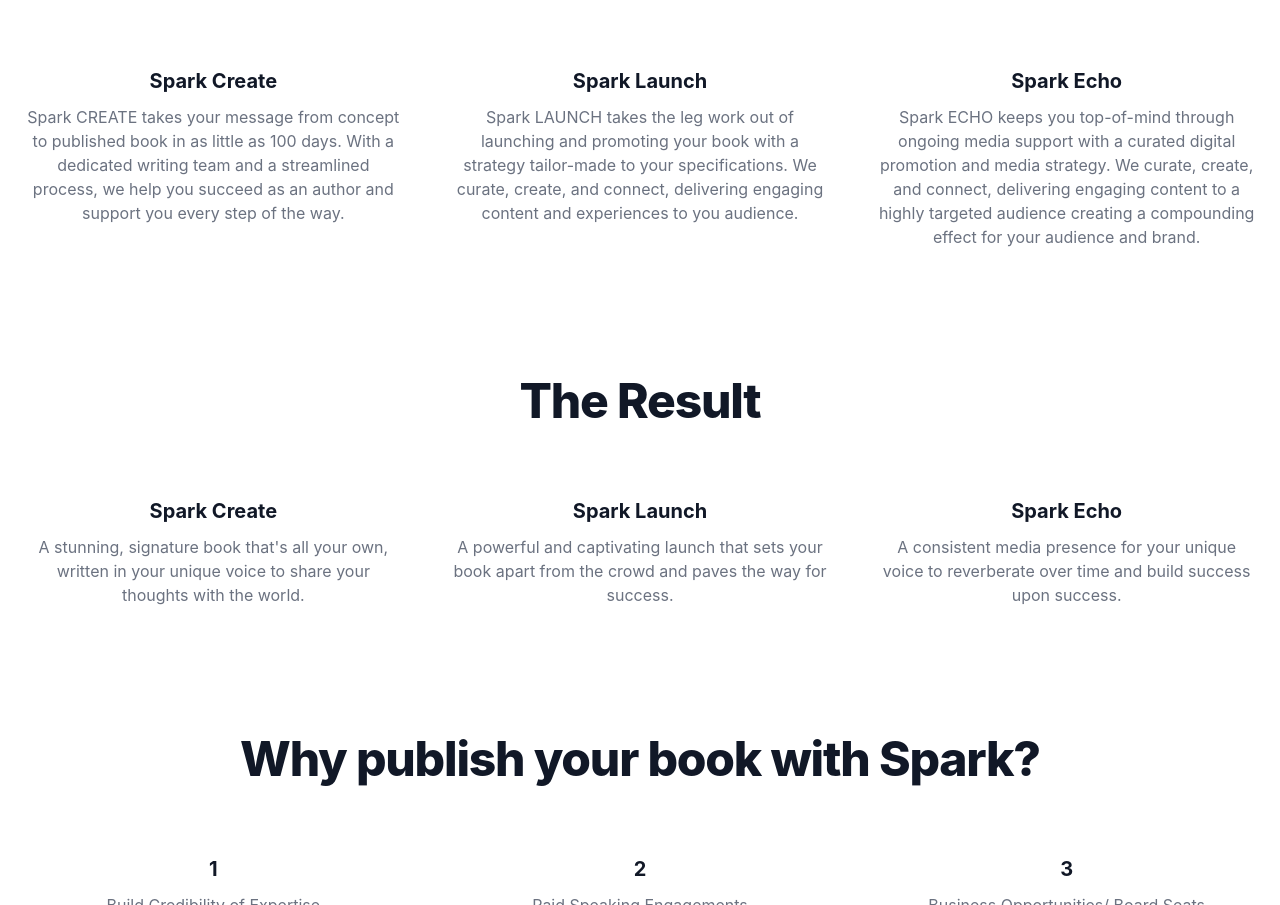
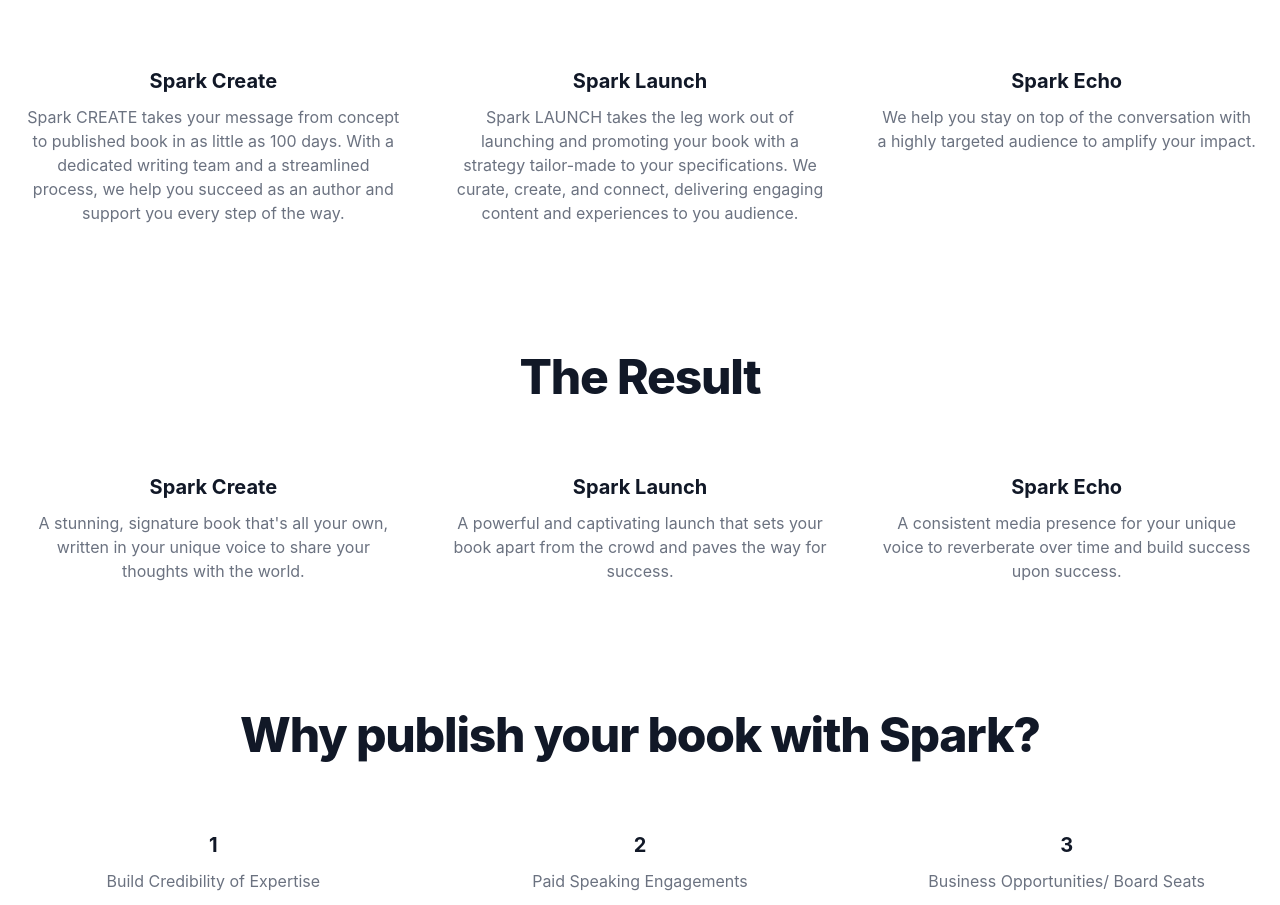
Before and after one commit to jose-pimentel-aipt/spark, a plain HTML site: page index.html in a window 1280 px wide. Shown: the part 1475-2380 px from the top of the page. Drawn offline with nearby package versions, Linux system fonts and the light colour scheme.

Commit message:
Update index.html

```diff
--- a/index.html
+++ b/index.html
@@ -139,8 +139,7 @@ tailwind.config = {
             <div class="flex md:flex-col">
                 <div>
                     <h3 class="text-xl font-bold md:mt-4 mb-2.5 text-gray-900 dark:text-white">Spark Echo</h3>
-                    <p class="text-gray-500 dark:text-gray-400">Spark ECHO keeps you top-of-mind through ongoing media support with a curated digital promotion and media strategy.
-                      We curate, create, and connect, delivering engaging content to a highly targeted audience creating a compounding effect for your audience and brand.</p>
+                    <p class="text-gray-500 dark:text-gray-400">We help you stay on top of the conversation with a highly targeted audience to amplify your impact.</p>
                 </div>
             </div>
         </div>
```
